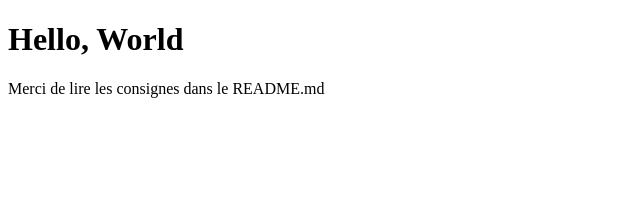
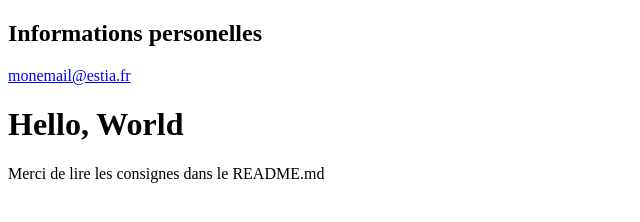
Before and after one commit to Estia-1a/sgv-2025-session2-antoineduhau, a plain HTML site: page index.html in a window 1280 px wide. Shown: the whole page, without its empty margins (0-640 px from the left). Drawn offline with Linux system fonts and the light colour scheme.

Commit message:
Add personal information section to index.html

```diff
--- a/index.html
+++ b/index.html
@@ -6,6 +6,11 @@
     <meta name="viewport" content="width=960, initial-scale=1.0" />
     <title>Ma page web</title>
   </head>
+  <section>
+    <h1> Informations personelles</h1>
+    <a href="mailto:monemail@estia.fr">monemail@estia.fr</a>
+
+  </section>
 
   <body>
     <h1>Hello, World</h1>
```
